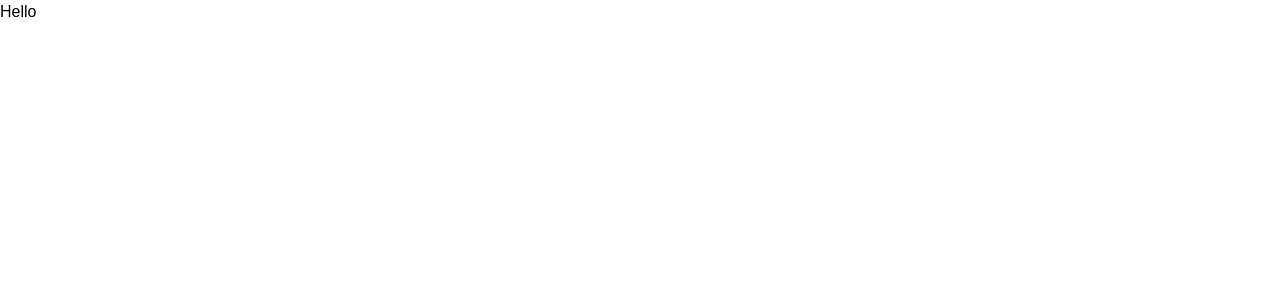
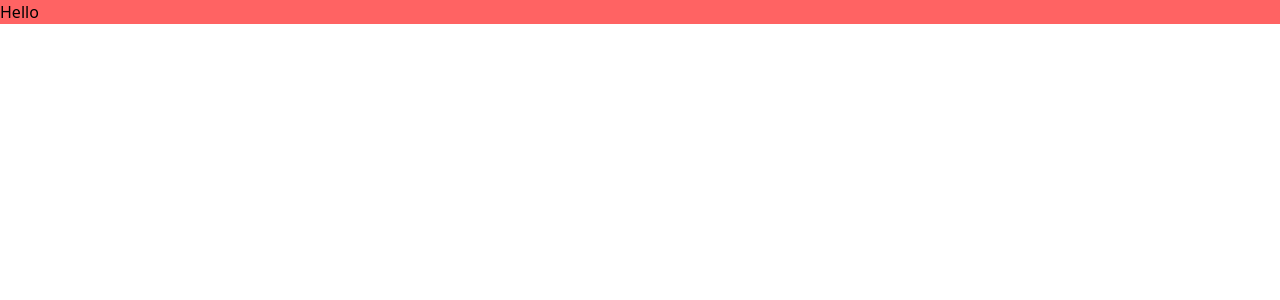
Before and after one commit to Abdoulrhman/EA-UI, a Next.js app: page / in a window 1280 px wide. Shown: the top 300 px of the page. Built offline with nearby package versions, Linux system fonts and the light colour scheme.

Commit message:
Adding theme config

```diff
--- a/pages/index.jsx
+++ b/pages/index.jsx
@@ -2,7 +2,7 @@ import Head from 'next/head';
 import Image from 'next/image';
 
 const Home = () => {
-  return <h1 className="bg-gray-100 flex">Hello</h1>;
+  return <h1 className="bg-primary flex text-tizo">Hello</h1>;
 };
 
 export default Home;
--- a/tailwind.config.js
+++ b/tailwind.config.js
@@ -1,60 +1,34 @@
-// tailwind.config.js
-const colors = require('tailwindcss/colors');
-
 module.exports = {
+  purge: [],
   theme: {
-    screens: {
-      sm: '480px',
-      md: '768px',
-      lg: '976px',
-      xl: '1440px',
-    },
-
-    colors: {},
-
-    fontFamily: {
-      sans: ['Graphik', 'sans-serif'],
-      serif: ['Merriweather', 'serif'],
-    },
-    spacing: {
-      px: '1px',
-      0: '0',
-      0.5: '0.125rem',
-      1: '0.25rem',
-      1.5: '0.375rem',
-      2: '0.5rem',
-      2.5: '0.625rem',
-      3: '0.75rem',
-      3.5: '0.875rem',
-      4: '1rem',
-      5: '1.25rem',
-      6: '1.5rem',
-      7: '1.75rem',
-      8: '2rem',
-      9: '2.25rem',
-      10: '2.5rem',
-      11: '2.75rem',
-      12: '3rem',
-      14: '3.5rem',
-      16: '4rem',
-      20: '5rem',
-      24: '6rem',
-      28: '7rem',
-      32: '8rem',
-      36: '9rem',
-      40: '10rem',
-      44: '11rem',
-      48: '12rem',
-      52: '13rem',
-      56: '14rem',
-      60: '15rem',
-      64: '16rem',
-      72: '18rem',
-      80: '20rem',
-      96: '24rem',
-    },
-    borderRadius: {
-      '4xl': '2rem',
+    extend: {
+      colors: {
+        primary: '#FF6363',
+        secondary: {
+          100: '#E2E2D5',
+          200: '#888883',
+        },
+      },
+      fontFamily: {
+        body: ['Nunito'],
+      },
+      fontSize: {
+        xs: ['0.75rem', { lineHeight: '1rem' }],
+        sm: ['0.875rem', { lineHeight: '1.25rem' }],
+        base: ['1rem', { lineHeight: '1.5rem' }],
+        lg: ['1.125rem', { lineHeight: '1.75rem' }],
+        xl: ['1.25rem', { lineHeight: '1.75rem' }],
+        '2xl': ['1.5rem', { lineHeight: '2rem' }],
+        '3xl': ['1.875rem', { lineHeight: '2.25rem' }],
+        '4xl': ['2.25rem', { lineHeight: '2.5rem' }],
+        '5xl': ['3rem', { lineHeight: '1' }],
+        '6xl': ['3.75rem', { lineHeight: '1' }],
+        '7xl': ['4.5rem', { lineHeight: '1' }],
+        '8xl': ['6rem', { lineHeight: '1' }],
+        '9xl': ['8rem', { lineHeight: '1' }],
+      },
     },
   },
+  variants: {},
+  plugins: [],
 };
```
